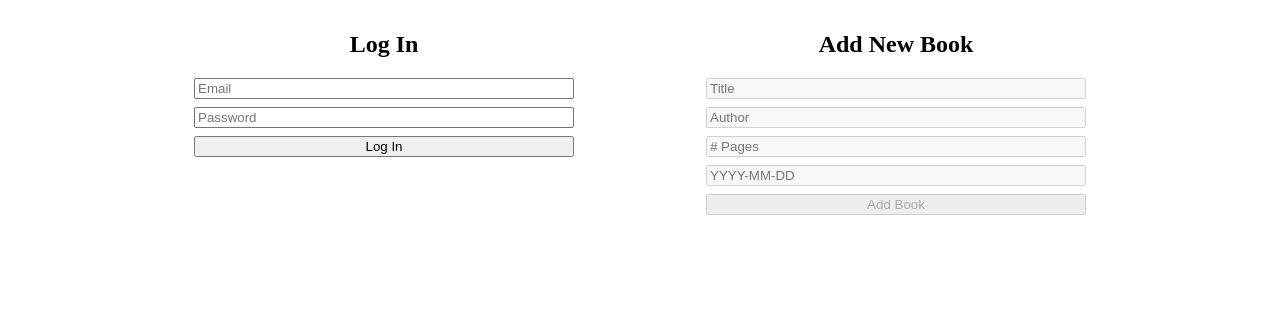
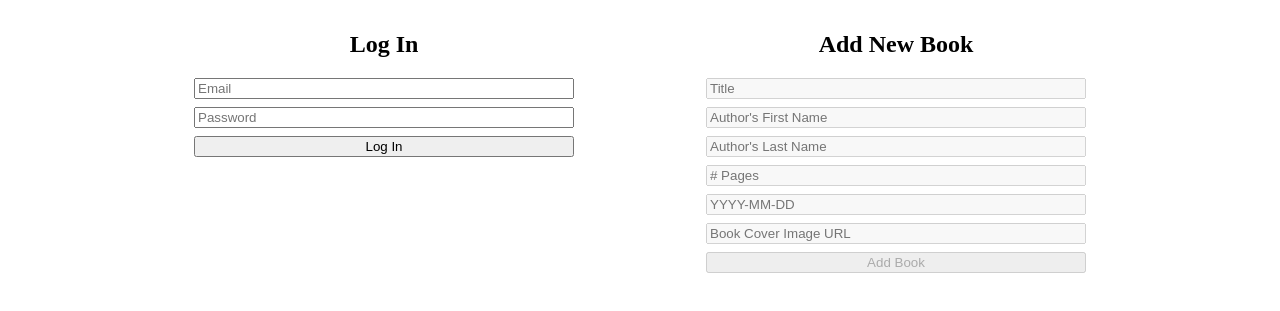
Before and after one commit to jesusrmz19/bookAPI, a website: page public/user/index.html in a window 1280 px wide. Shown: the part 129-440 px from the top of the page. Drawn offline with Linux system fonts and the light colour scheme.

Commit message:
Modify Book Schema to separate Author name in First and Last, and include book cover img url

```diff
--- a/public/user/index.html
+++ b/public/user/index.html
@@ -43,7 +43,18 @@
           <form id="addBook_Form">
             <fieldset id="addBook_Fieldset" disabled class="form">
               <input type="text" placeholder="Title" name="title" required />
-              <input type="text" placeholder="Author" name="author" required />
+              <input
+                type="text"
+                placeholder="Author's First Name"
+                name="firstName"
+                required
+              />
+              <input
+                type="text"
+                placeholder="Author's Last Name"
+                name="lastName"
+                required
+              />
               <input
                 type="number"
                 placeholder="# Pages"
@@ -56,6 +67,12 @@
                 name="dateRead"
                 required
               />
+              <input
+                type="url"
+                placeholder="Book Cover Image URL"
+                name="imgUrl"
+                required
+              />
               <button type="submit">Add Book</button>
             </fieldset>
           </form>
--- a/routes/books.ts
+++ b/routes/books.ts
@@ -18,9 +18,12 @@ router.get('/all', async (req: Request, res: Response) => {
 router.post('/', verify, async (req: Request, res: Response) => {
   const book = new Book({
     title: req.body.title,
-    author: req.body.author,
+    firstName: req.body.firstName,
+    lastName: req.body.lastName,
+    author: `${req.body.firstName} ${req.body.lastName}`,
     pages: req.body.pages,
     dateRead: req.body.dateRead,
+    imgUrl: req.body.imgUrl,
   });
   try {
     const savedBook = await book.save();
```
Also changed, not shown: models/Book.ts (+15 -0 lines).
